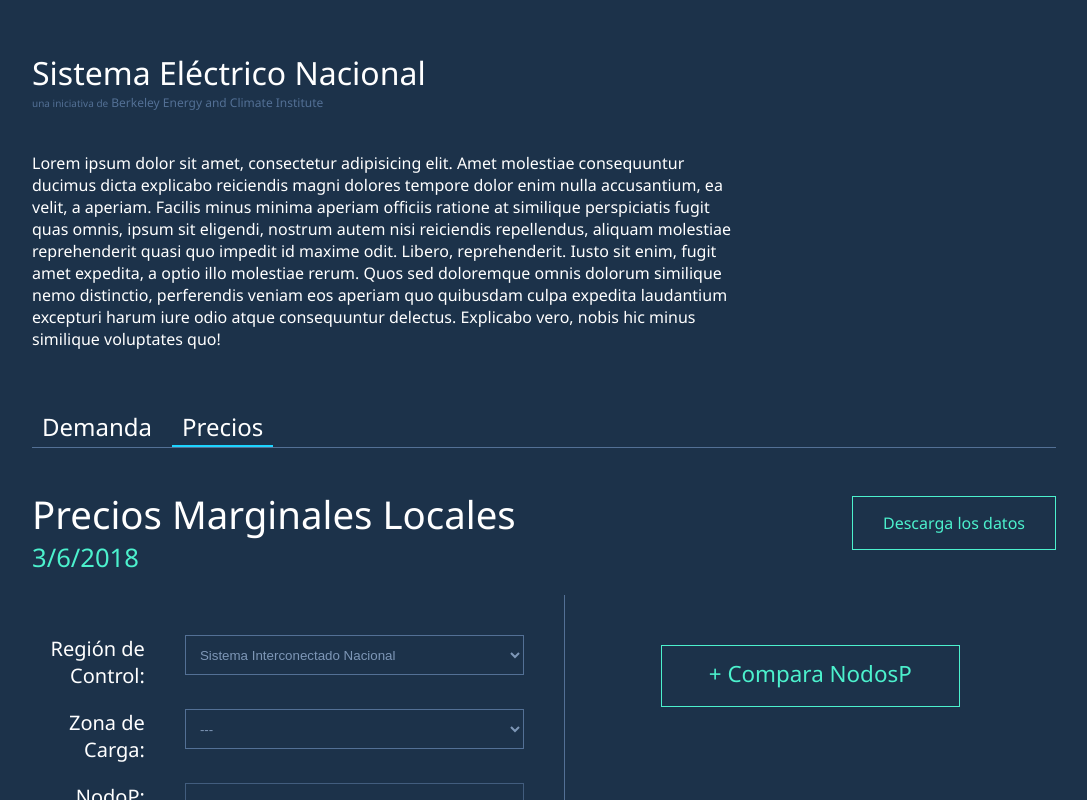
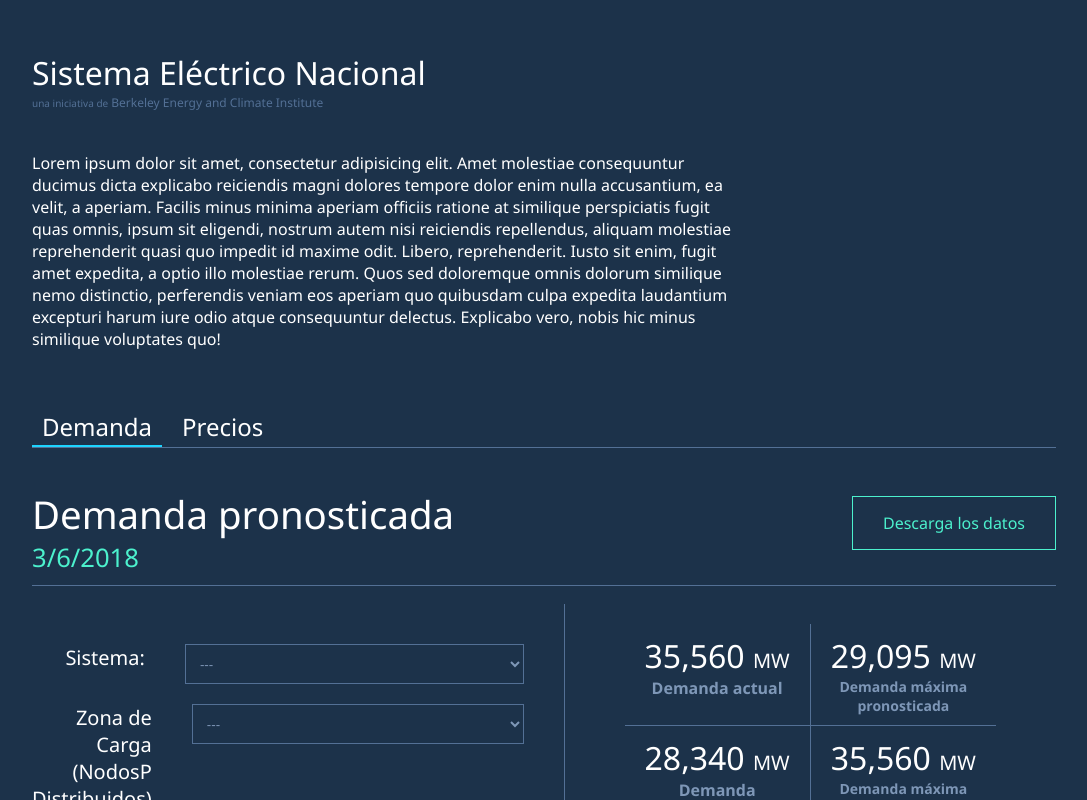
Before and after one commit to hecerinc/cenace-outlook, a React (Create React App) app: page / in a window 1280 px wide. Both pictures are taken after a click on the link "Demanda". Shown: the top 800 px of the page, without its empty margins (96-1183 px from the left). Built offline with nearby package versions, Linux system fonts and the light colour scheme.

Commit message:
Enable tab switching for Demanda/Precios

```diff
--- a/src/App.css
+++ b/src/App.css
@@ -8,6 +8,9 @@ body{
 }
 h1, h2, h3, h4, h5, h6 {
 	font-weight: 300;
+}
+.hidden{
+	display: none;
 }
 hr{
 	border-color: #537095;
--- a/src/App.js
+++ b/src/App.js
@@ -17,7 +17,11 @@ Highcharts.setOptions({
 class App extends Component {
 	constructor() {
 		super();
+		this.state = {
+			active: 1
+		};
 		this.loadChart = this.loadChart.bind(this);
+		this.toggleView = this.toggleView.bind(this);
 	}
 	loadChart() {
 		let chart = new Highcharts.Chart('chart', {
@@ -222,6 +226,12 @@ class App extends Component {
 	componentDidMount() {
 		// this.loadChart();
 	}
+	toggleView(e) {
+		e.preventDefault();
+		const name = e.target.name;
+		let active = name == "demanda" ? 0 : 1;
+ 		this.setState({active});
+	}
 	render() {
 		return (
 			<div className="App">
@@ -231,15 +241,15 @@ class App extends Component {
 				<p className="firstp">Lorem ipsum dolor sit amet, consectetur adipisicing elit. Amet molestiae consequuntur ducimus dicta explicabo reiciendis magni dolores tempore dolor enim nulla accusantium, ea velit, a aperiam. Facilis minus minima aperiam officiis ratione at similique perspiciatis fugit quas omnis, ipsum sit eligendi, nostrum autem nisi reiciendis repellendus, aliquam molestiae reprehenderit quasi quo impedit id maxime odit. Libero, reprehenderit. Iusto sit enim, fugit amet expedita, a optio illo molestiae rerum. Quos sed doloremque omnis dolorum similique nemo distinctio, perferendis veniam eos aperiam quo quibusdam culpa expedita laudantium excepturi harum iure odio atque consequuntur delectus. Explicabo vero, nobis hic minus similique voluptates quo!</p>
 				<div className="demandaprecio">
 					<ul>
-						<li><a className="" href="#">Demanda</a></li>
-						<li><a className="active" href="#">Precios</a></li>
+						<li><a name="demanda" onClick={this.toggleView} className={this.state.active !== 1 ? 'active' : ''} href="#">Demanda</a></li>
+						<li><a name="precios" onClick={this.toggleView} className={this.state.active === 1 ? 'active' : ''} href="#">Precios</a></li>
 					</ul>
 					<hr/>
 				</div>
 
-				<Precios />
+				<Precios visible={this.state.active === 1} />
 
-				{/*<Demanda />*/}
+				<Demanda visible={this.state.active !== 1} />
 
 				<p className="footer" style={{textAlign: 'center', marginTop: '40px'}}>2018 &copy; Berkeley Energy and Climate Institute</p>
 			</div>
--- a/src/Demanda.jsx
+++ b/src/Demanda.jsx
@@ -2,8 +2,9 @@ import React from 'react';
 
 export default class Demanda extends React.Component {
 	render() {
+		const hideClass = this.props.visible ? 'Demanda': 'Demanda hidden';
 		return(
-			<div>
+			<div className={hideClass}>
 				<div className="row">
 					<div className="col titles">
 						<h2>Demanda pronosticada</h2>
--- a/src/Precios.jsx
+++ b/src/Precios.jsx
@@ -207,8 +207,9 @@ export default class Precios extends React.Component {
 
 
 	render() {
+		const hideClass = this.props.visible ? 'Precios': 'Precios hidden';
 		return(
-			<div className="Precios">
+			<div className={hideClass}>
 				<div className="row">
 					<div className="col titles">
 						<h2>Precios Marginales Locales</h2>
```
